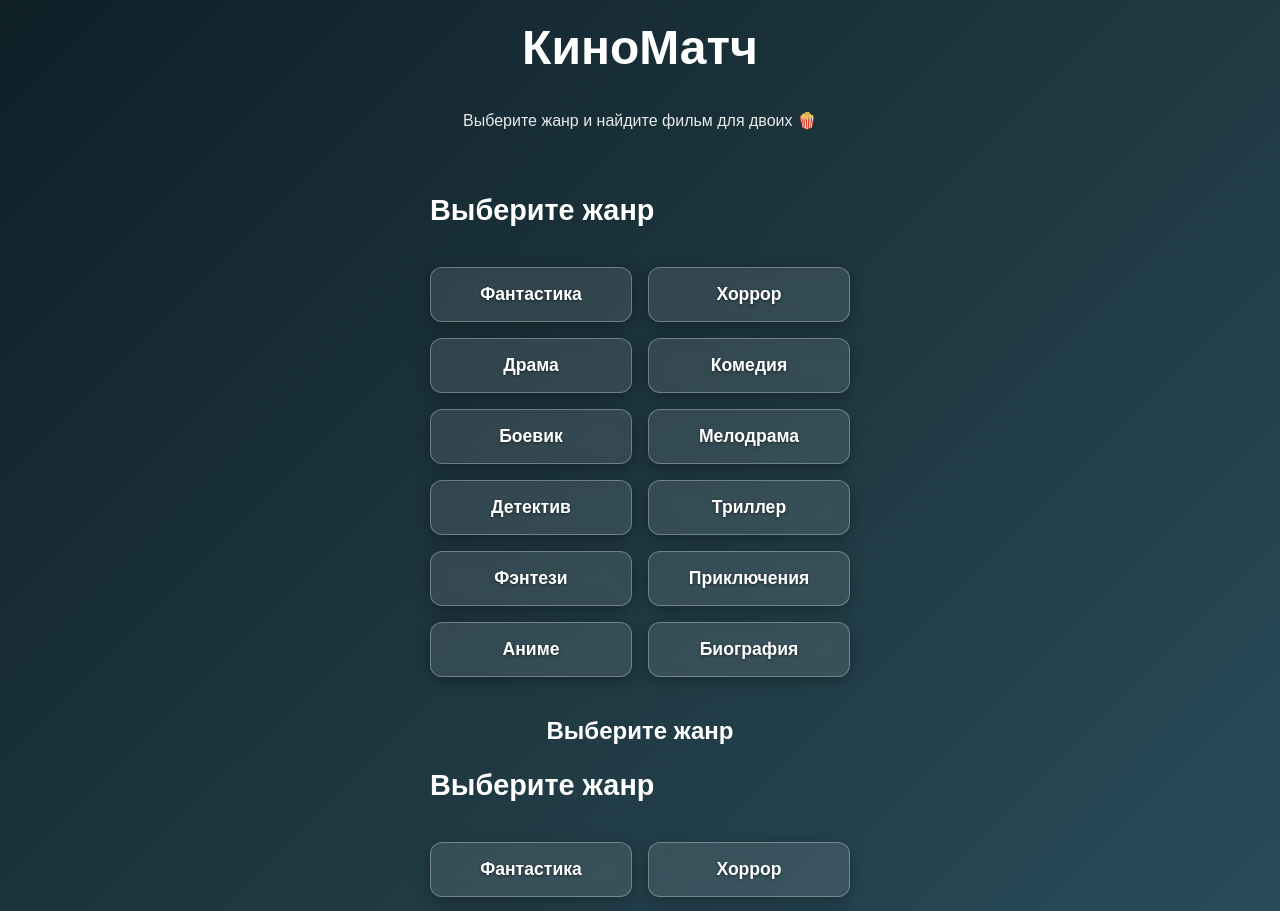
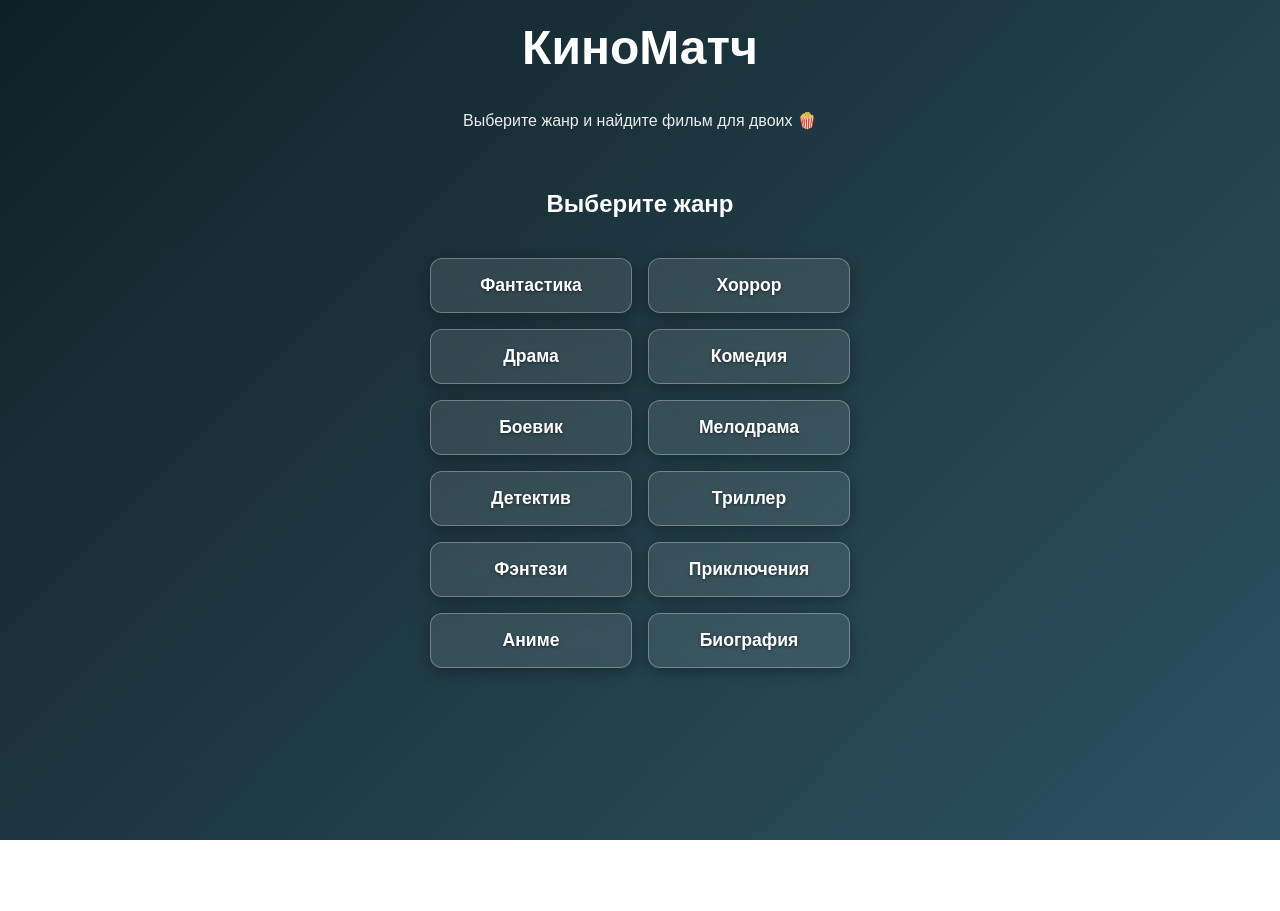
Before and after one commit to rukzak65/films_match, a React (Vite) app: page / in a window 1280 px wide. Shown: the top 911 px of the page. After the commit the page ends 840 px from the top, so only its background shows below. Built offline with nearby package versions, Linux system fonts and the light colour scheme.

Commit message:
фикс бага с раздвоением списка жанров и лишними текстовками

```diff
--- a/src/App.jsx
+++ b/src/App.jsx
@@ -60,12 +60,10 @@ function App() {
 
       {!selectedGenre ? (
         <div style={{ width: "100%", maxWidth: "420px" }}>
+          <h2 style={{ marginBottom: "20px", textAlign: "center"  }}>Выберите жанр</h2>
           <GenreSelector
             onSelect={handleSelectGenre}
-            onBack={backToGenres}
           />
-          <h2 style={{ marginBottom: "20px", textAlign: "center"  }}>Выберите жанр</h2>
-          <GenreSelector onSelect={handleSelectGenre} />
         </div>
       ) : !filteredMovies[index] ? (
         <div style={{ textAlign: "center", marginTop: "100px" }}>
--- a/src/components/GenreSelector.jsx
+++ b/src/components/GenreSelector.jsx
@@ -1,6 +1,6 @@
 import React from 'react';
 
-export default function GenreSelector({ onSelect, onBack }) {
+export default function GenreSelector({ onSelect }) {
     const genres = [
         "Фантастика",
         "Хоррор",
@@ -18,11 +18,6 @@ export default function GenreSelector({ onSelect, onBack }) {
 
     return (
         <div style={{ width: '100%', maxWidth: '600px' }}>
-            {/* Кнопка возврата в главное меню */}
-
-
-            <h2 style={{ marginBottom: '20px', fontSize: '1.8rem' }}>Выберите жанр</h2>
-
             {/* Сетка жанров */}
             <div style={{
                 width: '100%',
```
